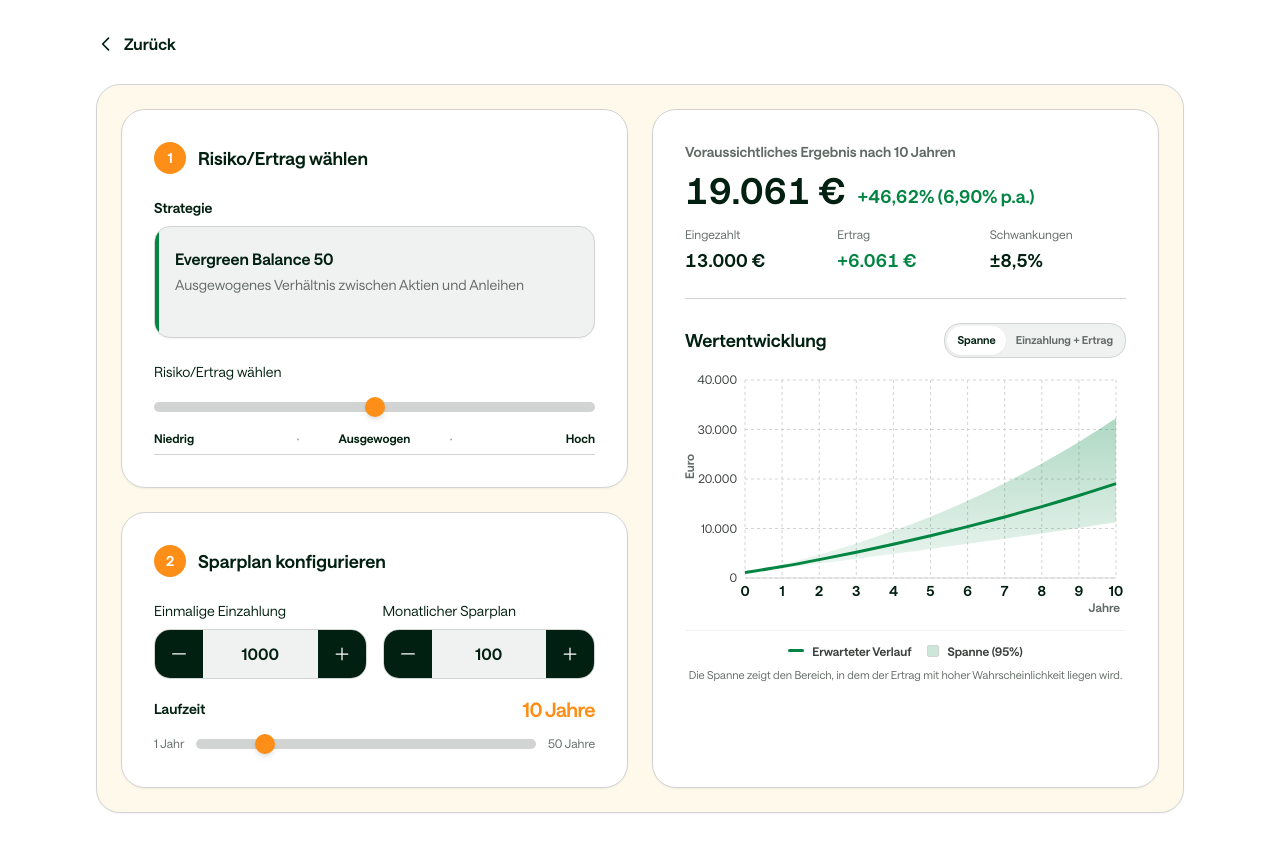
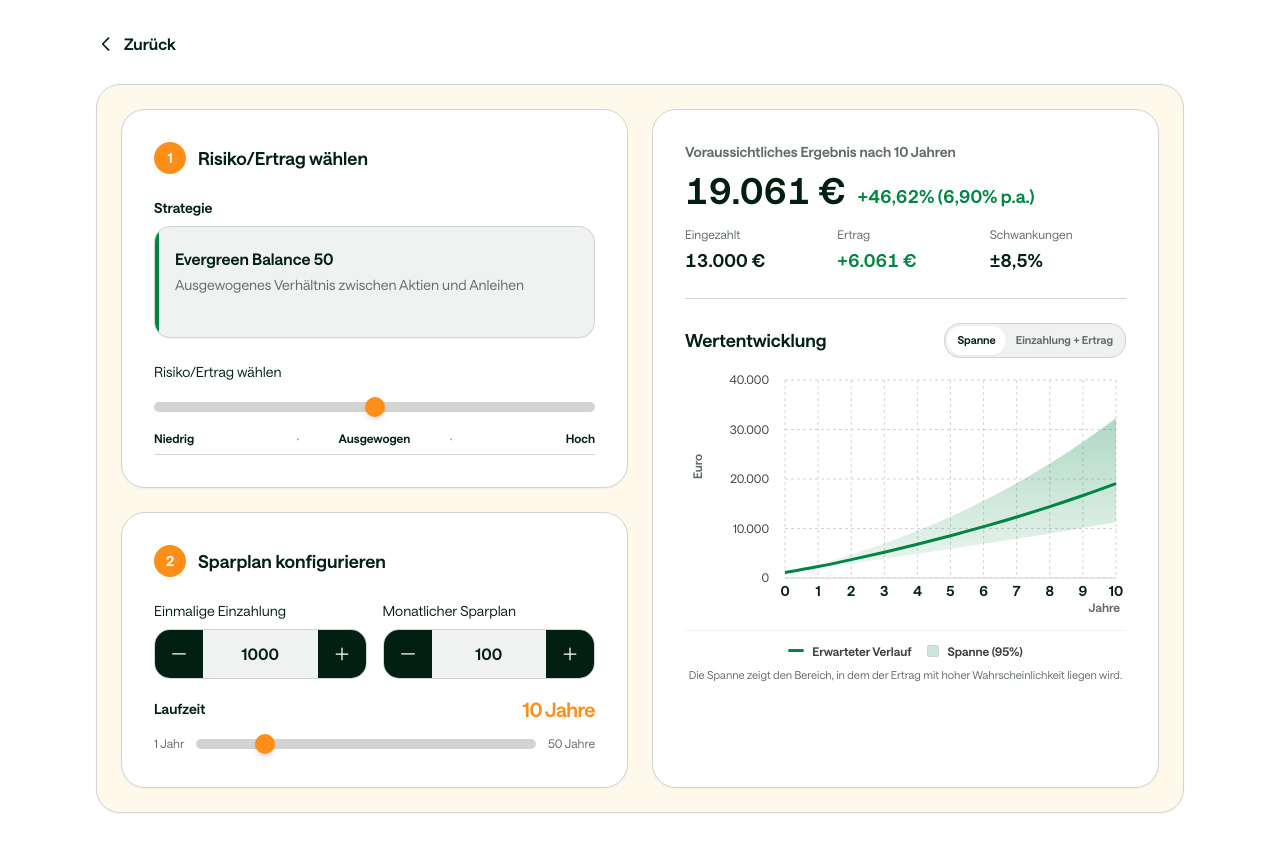
Before and after one commit to ivenkurz/kindersparplan, a Next.js app: page /SparplanRechner in a window 1280 px wide. Built offline with nearby package versions, Linux system fonts and the light colour scheme.

Commit message:
Chart: Y-Achse Platz für große €-Werte

```diff
--- a/components/ValueChart.tsx
+++ b/components/ValueChart.tsx
@@ -165,7 +165,8 @@ export default function ValueChart({ data, view = "spanne" }: ValueChartProps) {
         <ResponsiveContainer width="100%" height="100%">
           <AreaChart
             data={chartData}
-            margin={{ top: 10, right: 10, left: 0, bottom: 22 }}
+            // Mehr Platz links, damit große €-Ticks nicht abgeschnitten werden
+            margin={{ top: 10, right: 10, left: 8, bottom: 22 }}
           >
             <defs>
               {/* Spanne (95%) */}
@@ -204,6 +205,8 @@ export default function ValueChart({ data, view = "spanne" }: ValueChartProps) {
               domain={[0, euroMax]}
               ticks={euroTicks}
               interval={0}
+              width={92}
+              tickMargin={10}
               tickFormatter={(v) =>
                 new Intl.NumberFormat("de-DE", { maximumFractionDigits: 0 }).format(Number(v))
               }
```
